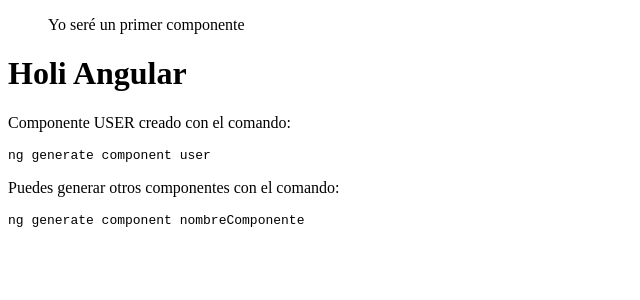
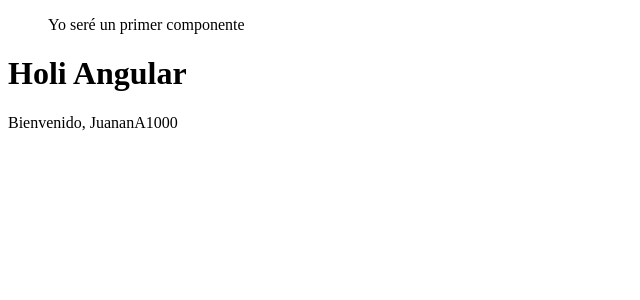
Before and after one commit to JuananA1000/HolaAngular, an Angular app: page / in a window 1280 px wide. Shown: the top 300 px of the page, without its empty margins (0-640 px from the left). Built offline with nearby package versions, Linux system fonts and the light colour scheme.

Commit message:
Renderizado "condicional"

```diff
--- a/src/app/user/user.component.html
+++ b/src/app/user/user.component.html
@@ -1,4 +1,9 @@
-<p>Componente USER creado con el comando:</p>
-<pre>ng generate component user</pre>
-<p>Puedes generar otros componentes con el comando:</p>
-<pre>ng generate component nombreComponente</pre>
+<!--
+  A 12/03/2024, que es la fecha en que estamos haciendo este curso, ni Prettier ni BracketPair funcionan en Angular, no
+  sabemos si en el futuro se arreglará.
+ -->
+@if (isLoggedIn) {
+<p>Bienvenido, {{ userName }}</p>
+}@else {
+<p>Inicia sesión</p>
+}
--- a/src/app/user/user.component.ts
+++ b/src/app/user/user.component.ts
@@ -5,8 +5,11 @@
   standalone: true,
   imports: [],
   templateUrl: './user.component.html',
-  styleUrl: './user.component.css'
+  styleUrl: './user.component.css',
 })
 export class UserComponent {
+  userName = 'JuananA1000';
 
+  // Si cambiamos el valor de esta variable, se renderiza o no el mensaje de bienvenida.
+  isLoggedIn = true;
 }
```
